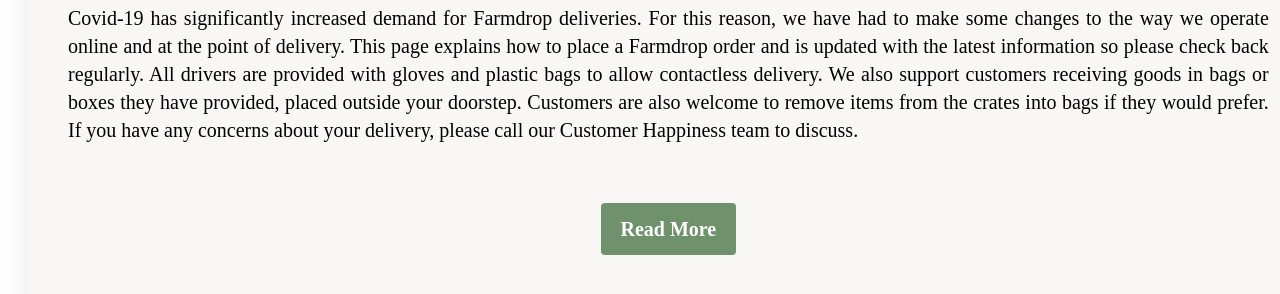
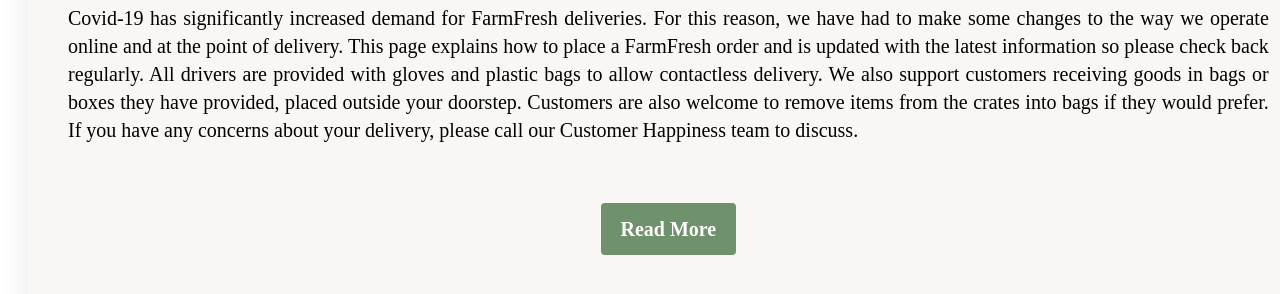
Before and after one commit to george-german/landing, a plain HTML site: page index.html in a window 1280 px wide. Shown: the part 788-1082 px from the top of the page. Drawn offline with Linux system fonts and the light colour scheme; a web font is replaced by a local one.

Commit message:
Update index.html

```diff
--- a/index.html
+++ b/index.html
@@ -57,7 +57,7 @@
 
       <p> <img src="images/img5.jpg" alt="update" class="image-left">
       <h1>COVID-19: Service Update</h1>
-      <p>Covid-19 has significantly increased demand for Farmdrop deliveries. For this reason, we have had to make some changes to the way we operate online and at the point of delivery. This page explains how to place a Farmdrop order and is updated with the latest information so please check back regularly. All drivers are provided with gloves and plastic bags to allow contactless delivery. We also support customers receiving goods in bags or boxes they have provided, placed outside your doorstep. Customers are also welcome to remove items from the crates into bags if they would prefer. If you have any concerns about your delivery, please call our Customer Happiness team to discuss.
+      <p>Covid-19 has significantly increased demand for FarmFresh deliveries. For this reason, we have had to make some changes to the way we operate online and at the point of delivery. This page explains how to place a FarmFresh order and is updated with the latest information so please check back regularly. All drivers are provided with gloves and plastic bags to allow contactless delivery. We also support customers receiving goods in bags or boxes they have provided, placed outside your doorstep. Customers are also welcome to remove items from the crates into bags if they would prefer. If you have any concerns about your delivery, please call our Customer Happiness team to discuss.
 
       </p>
       <br>
```
